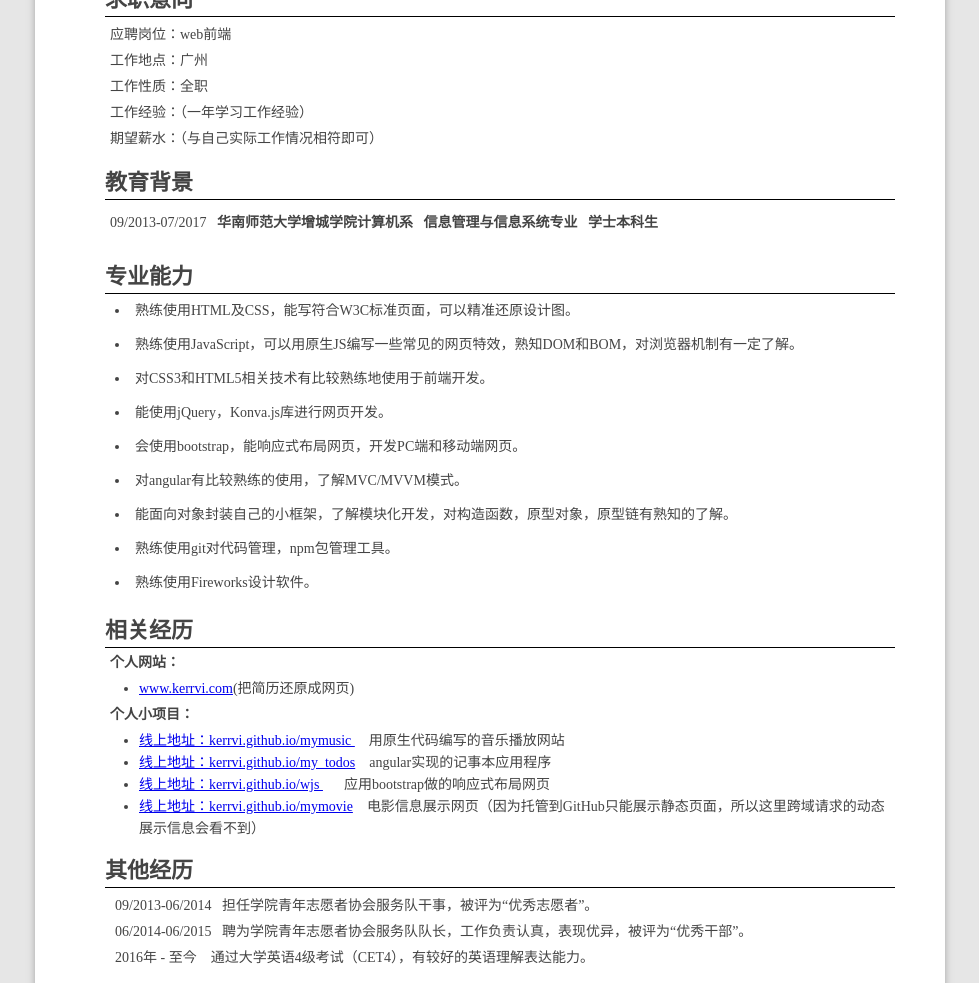
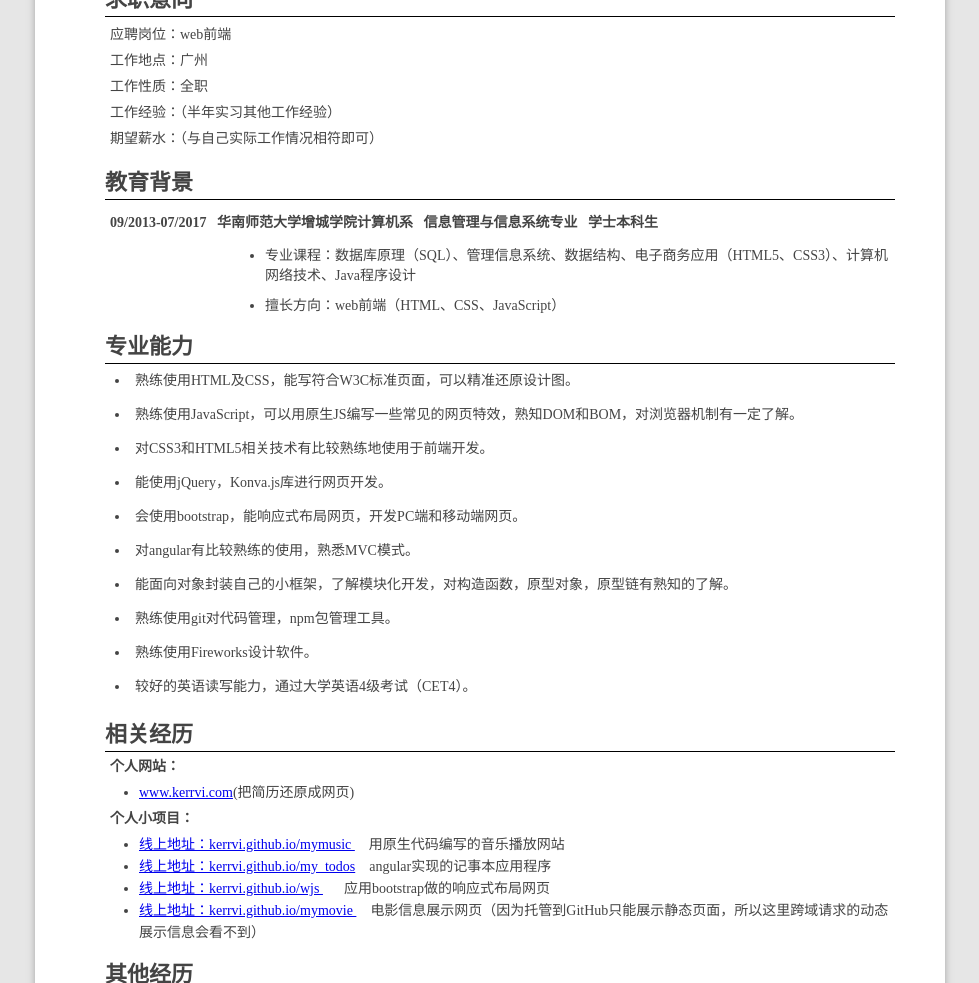
Before and after one commit to kerrvi/jianLi, a plain HTML site: page index.html in a window 1280 px wide. Shown: the part 268-1251 px from the top of the page, without its empty margins (150-1129 px from the left). Drawn offline with Linux system fonts and the light colour scheme.

Commit message:
完善信息

```diff
--- a/css/base.css
+++ b/css/base.css
@@ -99,7 +99,17 @@ html, body {
     text-indent: 5px;
 }
 .column .content2 p>span {
-    font-weight:500;
+    font-weight:600;
+}
+.column .content2 ul {
+    padding-left:160px;
+}
+.column .content2 ul li {
+    line-height:20px;
+
+}
+.column .content2 ul li:last-child {
+    margin-top:10px;
 }
 /*专业能力*/
 .column .content3 ul {
--- a/index.html
+++ b/index.html
@@ -2,8 +2,8 @@
 <html lang="en">
 <head>
     <meta charset="UTF-8">
-<!--     <meta name="viewport" content="width=device-width, user-scalable=no, initial-scale=1.0, maximum-scale=1.0, minimum-scale=1.0"> -->
-    <title>kerrvi的个人简历</title>
+    <!-- <meta name="viewport" content="width=device-width, user-scalable=no, initial-scale=1.0, maximum-scale=1.0, minimum-scale=1.0"> -->
+    <title>曾科锐的个人简历</title>
     <link rel="stylesheet" href="css/base.css">
 </head>
 <body>
@@ -12,12 +12,12 @@
     <div class="page-header clearfix">
         <img class="logo" src="images/logo.png" alt="">
         <div class="message">
-            <p class="name">曾 科 锐 <span>kerrvi</span></p>
+            <h1 class="name">曾 科 锐 <span>kerrvi</span></h1>
             <p class="sdept">华南师范大学增城学院  计算机系</p>
             <ul>
                 <li>出生年月：1993.03.02</li>
                 <li>手机：188-9853-8673</li>
-                <li>电子邮件：kerrvi@163.com</li>
+                <li>电子邮件：727946178@qq.com</li>
                 <li>地址：广州市黄埔区九龙大道206号</li>
             </ul>
         </div>
@@ -30,7 +30,7 @@
             <p> 应聘岗位：web前端 </p>
             <p> 工作地点：广州	</p>
             <p> 工作性质：全职 </p>
-            <p> 工作经验：（一年学习工作经验） </p>
+            <p> 工作经验：（半年实习其他工作经验）</p>
             <p> 期望薪水：（与自己实际工作情况相符即可） </p>
         </div>
     </section>
@@ -39,6 +39,10 @@
         <h2 class="title">教育背景</h2>
         <div class="content2">
             <p><span>09/2013-07/2017</span>   &nbsp; 华南师范大学增城学院计算机系  &nbsp;    信息管理与信息系统专业    &nbsp;  学士本科生</p>
+            <ul>
+                <li>专业课程：数据库原理（SQL）、管理信息系统、数据结构、电子商务应用（HTML5、CSS3）、计算机网络技术、Java程序设计</li>
+                <li>擅长方向：web前端（HTML、CSS、JavaScript）</li>
+            </ul>
         </div>
     </section>
     <!--专业能力-->
@@ -51,10 +55,11 @@
                 <li>对CSS3和HTML5相关技术有比较熟练地使用于前端开发。</li>
                 <li>能使用jQuery，Konva.js库进行网页开发。</li>
                 <li>会使用bootstrap，能响应式布局网页，开发PC端和移动端网页。</li>
-                <li>对angular有比较熟练的使用，了解MVC/MVVM模式。</li>
+                <li>对angular有比较熟练的使用，熟悉MVC模式。</li>
                 <li>能面向对象封装自己的小框架，了解模块化开发，对构造函数，原型对象，原型链有熟知的了解。</li>
                 <li>熟练使用git对代码管理，npm包管理工具。</li>
                 <li>熟练使用Fireworks设计软件。</li>
+                <li>较好的英语读写能力，通过大学英语4级考试（CET4）。</li>
             </ul>
         </div>
     </section>
@@ -71,7 +76,7 @@
                 <li><a href="http://kerrvi.github.io/mymusic" target="_blank">线上地址：kerrvi.github.io/mymusic </a>    &nbsp; &nbsp; 用原生代码编写的音乐播放网站</li>
                 <li><a href="http://kerrvi.github.io/my_todos" target="_blank">线上地址：kerrvi.github.io/my_todos</a>    &nbsp;&nbsp;  angular实现的记事本应用程序</li>
                 <li><a href="http://kerrvi.github.io/wjs" target="_blank">线上地址：kerrvi.github.io/wjs </a>        &nbsp;&nbsp;&nbsp; &nbsp;   应用bootstrap做的响应式布局网页</li>
-                <li><a href="http://kerrvi.github.io/mymovie" target="_blank">线上地址：kerrvi.github.io/mymovie</a>    &nbsp;&nbsp;  电影信息展示网页（因为托管到GitHub只能展示静态页面，所以这里跨域请求的动态展示信息会看不到）
+                <li><a href="http://kerrvi.github.io/mymovie" target="_blank">线上地址：kerrvi.github.io/mymovie </a>        &nbsp; &nbsp;   电影信息展示网页（因为托管到GitHub只能展示静态页面，所以这里跨域请求的动态展示信息会看不到）</li>
             </ul>
         </div>
     </section>
@@ -81,7 +86,8 @@
         <div class="content5">
             <p>09/2013-06/2014  &nbsp; 担任学院青年志愿者协会服务队干事，被评为“优秀志愿者”。</p>
             <p>06/2014-06/2015  &nbsp; 聘为学院青年志愿者协会服务队队长，工作负责认真，表现优异，被评为“优秀干部”。</p>
-            <p>2016年 - 至今   &nbsp;&nbsp; 通过大学英语4级考试（CET4），有较好的英语理解表达能力。</p>
+            <p>2015.07-2015.09  &nbsp; 广州朝代皮具公司（实习），负责电脑出单信息整理打印。</p>
+            <p>2016.07-2016.09  &nbsp; 清远鸿發建材公司（实习），负责仓库管理系统运行维护。</p>
         </div>
     </section>
     <!--兴趣爱好-->
```
